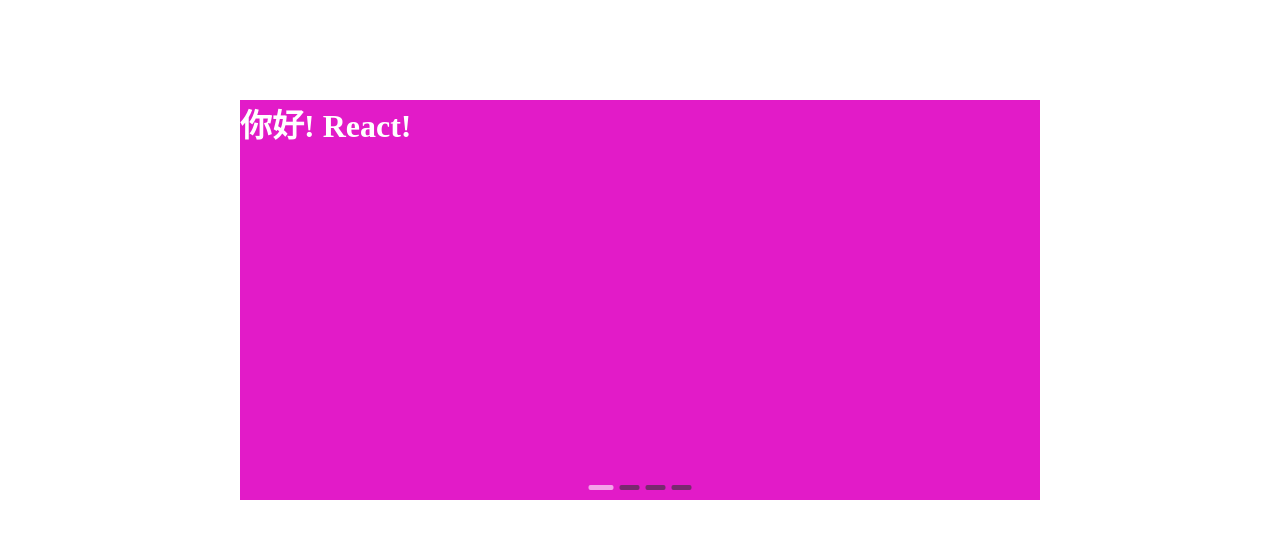
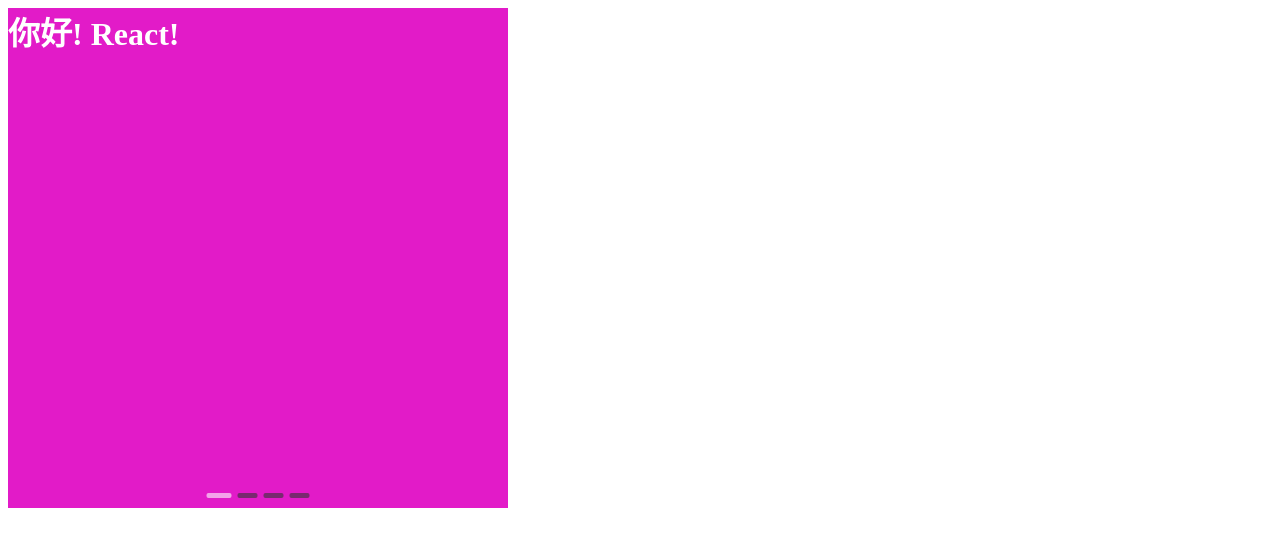
Before and after one commit to lazyFurnace/react-rotation-map, a React app: page / in a window 1280 px wide. Shown: the top 546 px of the page. Built offline with nearby package versions, Linux system fonts and the light colour scheme.

Commit message:
fix: 更换 className 将非组件的内容提取出来，放入 index 中

```diff
--- a/src/component/rotationMap.jsx
+++ b/src/component/rotationMap.jsx
@@ -1,3 +1,7 @@
+/**
+ * 轮播插件父组件
+ * @param {Node} children 需要轮播的内容
+ */
 import React from 'react';
 import PropTypes from 'prop-types';
 
@@ -73,7 +77,7 @@
             index
         };
         return (
-            <div className="root">
+            <div className="react-rotation-map">
                 <ChoiceNav {...ChoiceNavProps} />
                 <PictureRotation direction={direction} index={index}>
                     { children }
--- a/src/component/rotationMap.less
+++ b/src/component/rotationMap.less
@@ -1,33 +1,6 @@
-.root {
-    background-color: #333;
+.react-rotation-map {
     position: relative;
     overflow: hidden;
-    width: 800px;
-    height: 400px;
-    margin: 100px auto;
-}
-h1 {
-    margin: 0;
-    color: #fff;
-}
-button {
-    margin: 0;
-    padding: 0;
-    border: 0;
-}
-.Rmap {
     width: 100%;
     height: 100%;
 }
-.React {
-    background-color: rgb(226, 27, 200);
-}
-.Vue {
-    background-color: rgb(206, 44, 44);
-}
-.Ng {
-    background-color: rgb(167, 228, 24);
-}
-.Component {
-    background-color: rgb(24, 42, 206);
-}
--- a/src/index.jsx
+++ b/src/index.jsx
@@ -1,5 +1,7 @@
 import React from 'react';
 import ReactDom from 'react-dom';
+
+import './index.less';
 
 import RotationMap from './component/rotationMap';
 
@@ -9,6 +11,7 @@
 
 function App() {
     return (
+        <div className="root">
             <RotationMap>
                 <div key="React" className="Rmap React">
                     <h1>你好! React!</h1>
@@ -23,6 +26,7 @@
                     <h1>你好! 组件!</h1>
                 </div>
             </RotationMap>
+        </div>
     );
 }
 
--- /dev/null
+++ b/src/index.less
@@ -0,0 +1,29 @@
+.root {
+    width: 500px;
+    height: 500px;
+}
+h1 {
+    margin: 0;
+    color: #fff;
+}
+button {
+    margin: 0;
+    padding: 0;
+    border: 0;
+}
+.Rmap {
+    width: 100%;
+    height: 100%;
+}
+.React {
+    background-color: rgb(226, 27, 200);
+}
+.Vue {
+    background-color: rgb(206, 44, 44);
+}
+.Ng {
+    background-color: rgb(167, 228, 24);
+}
+.Component {
+    background-color: rgb(24, 42, 206);
+}
```
Lines whose indentation alone changed are shown as unchanged.
